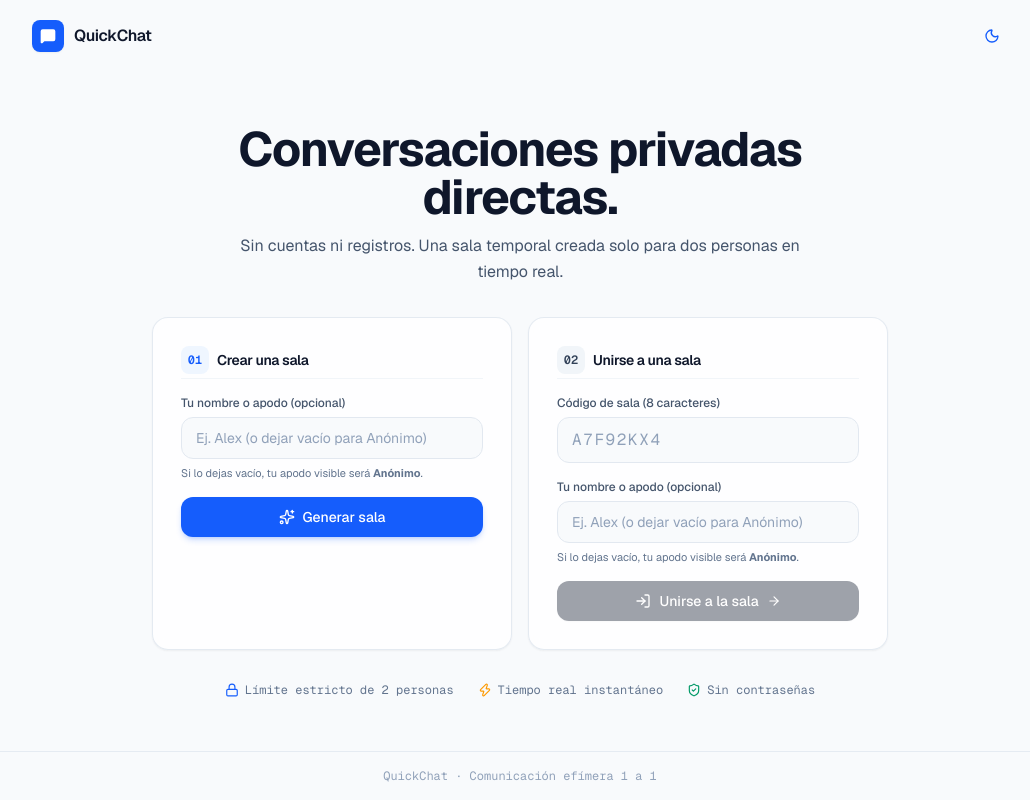
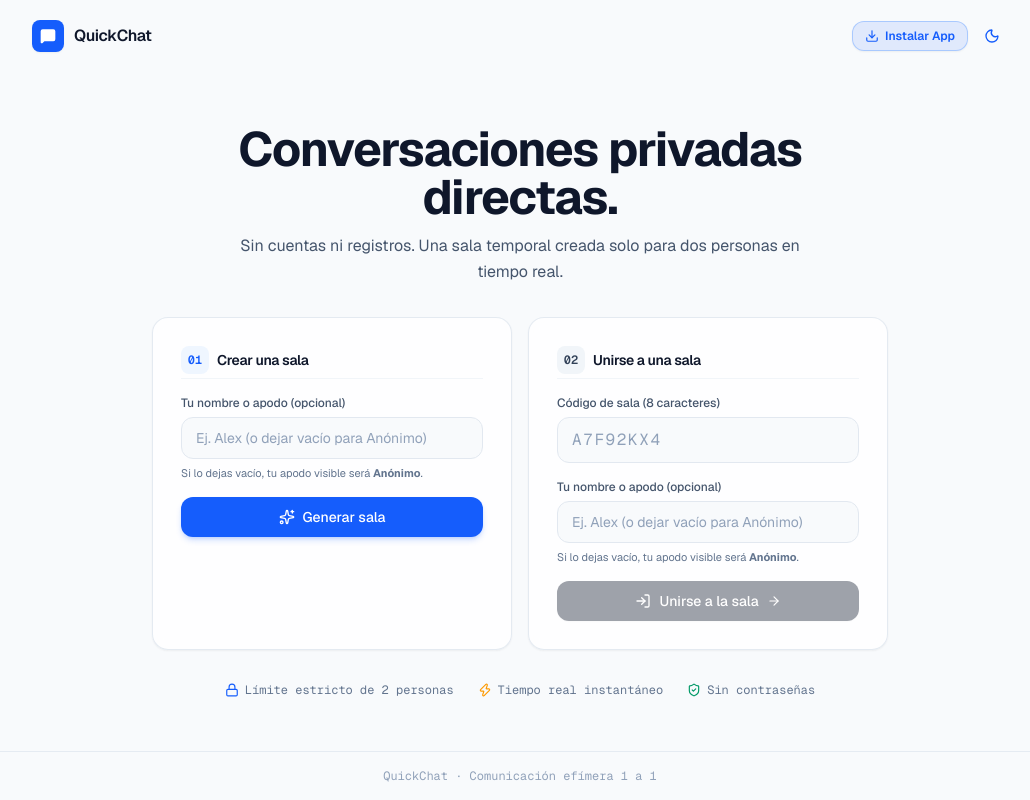
Before and after one commit to ValdiviaJ/chat-priva, a React (Vite) app: page / in a window 1280 px wide. Shown: the whole page, without its empty margins (120-1150 px from the left). Built offline with nearby package versions, Linux system fonts and the light colour scheme; no server answers.

Commit message:
feat: anadir boton interactivo de instalacion PWA y registrar service worker

```diff
--- a/src/components/chat/ChatHeader.tsx
+++ b/src/components/chat/ChatHeader.tsx
@@ -17,6 +17,7 @@ import {
   Lock,
 } from 'lucide-react';
 import { ThemeToggle } from '../common/ThemeToggle';
+import { InstallPwaButton } from '../common/InstallPwaButton';
 import type { Room, Participant } from '../../types/database';
 import { soundManager } from '../../utils/sound';
 
@@ -236,6 +237,7 @@ export const ChatHeader: React.FC<ChatHeaderProps> = ({
           <Info className="w-5 h-5" />
         </button>
 
+        <InstallPwaButton className="hidden sm:inline-flex" />
         <ThemeToggle className="bg-transparent border-0 text-slate-500 hover:text-slate-900 hover:bg-slate-100 dark:text-slate-400 dark:hover:text-white dark:hover:bg-slate-800/80" />
       </div>
     </header>
--- /dev/null
+++ b/src/components/common/InstallPwaButton.tsx
@@ -0,0 +1,68 @@
+import React, { useState, useEffect } from 'react';
+import { Download } from 'lucide-react';
+
+interface BeforeInstallPromptEvent extends Event {
+  prompt: () => Promise<void>;
+  userChoice: Promise<{ outcome: 'accepted' | 'dismissed' }>;
+}
+
+export const InstallPwaButton: React.FC<{ className?: string }> = ({ className = '' }) => {
+  const [deferredPrompt, setDeferredPrompt] = useState<BeforeInstallPromptEvent | null>(null);
+  const [isInstalled, setIsInstalled] = useState(false);
+
+  useEffect(() => {
+    // Check if already in standalone mode
+    if (window.matchMedia('(display-mode: standalone)').matches) {
+      setIsInstalled(true);
+    }
+
+    const handleBeforeInstallPrompt = (e: Event) => {
+      e.preventDefault();
+      setDeferredPrompt(e as BeforeInstallPromptEvent);
+    };
+
+    const handleAppInstalled = () => {
+      setIsInstalled(true);
+      setDeferredPrompt(null);
+    };
+
+    window.addEventListener('beforeinstallprompt', handleBeforeInstallPrompt);
+    window.addEventListener('appinstalled', handleAppInstalled);
+
+    return () => {
+      window.removeEventListener('beforeinstallprompt', handleBeforeInstallPrompt);
+      window.removeEventListener('appinstalled', handleAppInstalled);
+    };
+  }, []);
+
+  const handleInstallClick = async () => {
+    if (!deferredPrompt) {
+      // If browser doesn't support beforeinstallprompt or on iOS
+      alert(
+        'Para instalar en iPhone/iPad: Toca el botón Compartir y elige "Agregar al inicio".\nEn PC/Android: Comprueba que estás usando Chrome/Edge bajo HTTPS o localhost.'
+      );
+      return;
+    }
+
+    await deferredPrompt.prompt();
+    const { outcome } = await deferredPrompt.userChoice;
+    if (outcome === 'accepted') {
+      setIsInstalled(true);
+    }
+    setDeferredPrompt(null);
+  };
+
+  if (isInstalled) return null;
+
+  return (
+    <button
+      type="button"
+      onClick={handleInstallClick}
+      className={`inline-flex items-center gap-1.5 px-3 py-1.5 rounded-xl bg-blue-600/10 hover:bg-blue-600/20 text-blue-600 dark:text-blue-400 border border-blue-500/30 text-xs font-semibold transition-all cursor-pointer shadow-xs ${className}`}
+      title="Instalar QuickChat como aplicación nativa"
+    >
+      <Download className="w-3.5 h-3.5" />
+      <span>Instalar App</span>
+    </button>
+  );
+};
--- a/src/pages/HomePage.tsx
+++ b/src/pages/HomePage.tsx
@@ -3,6 +3,7 @@ import { CreateRoom } from '../components/room/CreateRoom';
 import { JoinRoom } from '../components/room/JoinRoom';
 import { ThemeToggle } from '../components/common/ThemeToggle';
 import { MessageSquare, ShieldCheck, Zap, Lock } from 'lucide-react';
+import { InstallPwaButton } from '../components/common/InstallPwaButton';
 
 export const HomePage: React.FC = () => {
   return (
@@ -17,7 +18,10 @@ export const HomePage: React.FC = () => {
             QuickChat
           </span>
         </div>
-        <ThemeToggle className="bg-transparent border-0 text-slate-500 hover:text-slate-900 hover:bg-slate-200/70 dark:text-slate-400 dark:hover:text-white dark:hover:bg-slate-800/80" />
+        <div className="flex items-center gap-2">
+          <InstallPwaButton />
+          <ThemeToggle className="bg-transparent border-0 text-slate-500 hover:text-slate-900 hover:bg-slate-200/70 dark:text-slate-400 dark:hover:text-white dark:hover:bg-slate-800/80" />
+        </div>
       </header>
 
       {/* Main Focus Area */}
```
